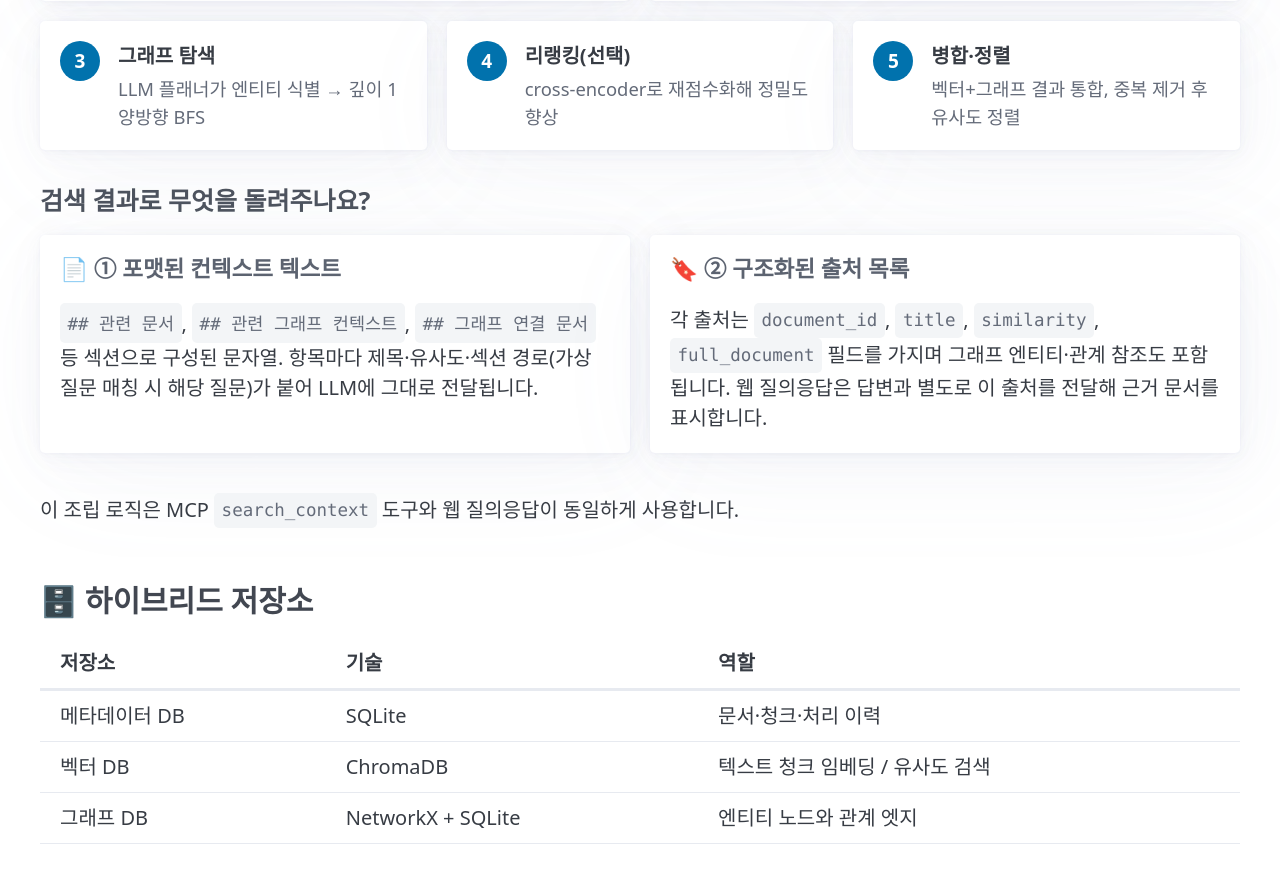
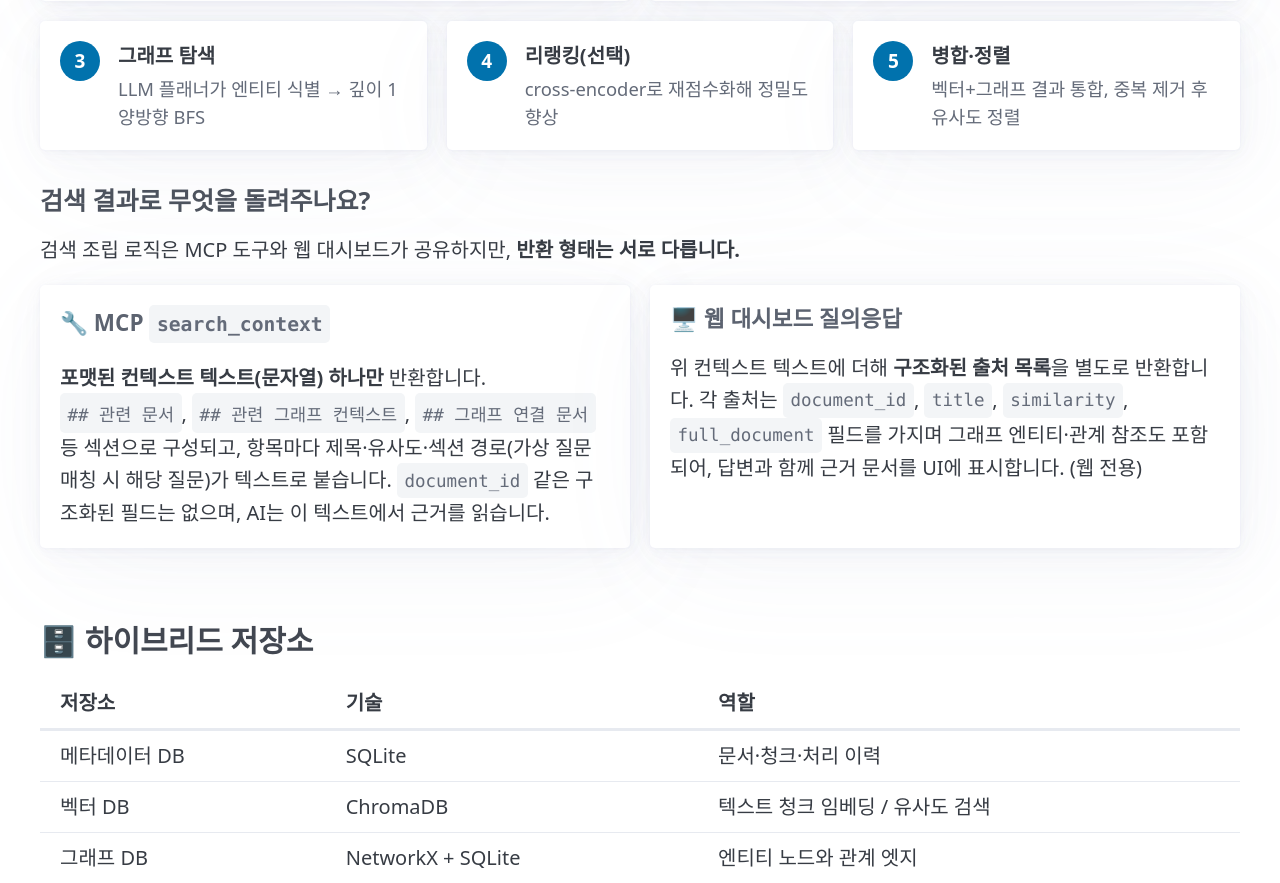
Before and after one commit to MyNameIsTaeYeong/project-context-loop-system, a FastAPI app: template src/context_loop/web/templates/about.html in a window 1280 px wide. Shown: the part 4016-4899 px from the top of the page. Run offline with FastAPI, Linux system fonts and the light colour scheme; the template is opened without the code that fills it, so the values that code supplies are empty; parts of the project's set-up code (start-up, migrations or seed data) failed here and were passed over; some libraries are stand-ins or nearby versions.

Commit message:
About page: correct search return value for MCP vs web
MCP search_context returns only the formatted context text string (it
calls assemble_context -> str); it does NOT return structured source
objects with document_id. The structured source list (document_id,
title, similarity, full_document) comes only from the web dashboard path
(assemble_context_with_sources). Reword the section to distinguish the
two return shapes instead of implying they are identical.

Co-Authored-By: Claude Opus 4.8 <noreply@anthropic.com>
Claude-Session: https://claude.ai/code/session_015sPSPcweN1j5xFNBXe9pbc

```diff
--- a/src/context_loop/web/templates/about.html
+++ b/src/context_loop/web/templates/about.html
@@ -312,27 +312,30 @@
     </div>
 
     <h4 style="margin-top: 1.75rem;">검색 결과로 무엇을 돌려주나요?</h4>
+    <p>
+        검색 조립 로직은 MCP 도구와 웹 대시보드가 공유하지만, <strong>반환 형태는 서로 다릅니다.</strong>
+    </p>
     <div class="grid">
         <article>
-            <h5>📄 ① 포맷된 컨텍스트 텍스트</h5>
+            <h5>🔧 MCP <code>search_context</code></h5>
             <p style="margin-bottom: 0;">
+                <strong>포맷된 컨텍스트 텍스트(문자열) 하나만</strong> 반환합니다.
                 <code>## 관련 문서</code>, <code>## 관련 그래프 컨텍스트</code>,
-                <code>## 그래프 연결 문서</code> 등 섹션으로 구성된 문자열. 항목마다 제목·유사도·섹션
-                경로(가상 질문 매칭 시 해당 질문)가 붙어 LLM에 그대로 전달됩니다.
+                <code>## 그래프 연결 문서</code> 등 섹션으로 구성되고, 항목마다 제목·유사도·섹션
+                경로(가상 질문 매칭 시 해당 질문)가 텍스트로 붙습니다. <code>document_id</code> 같은
+                구조화된 필드는 없으며, AI는 이 텍스트에서 근거를 읽습니다.
             </p>
         </article>
         <article>
-            <h5>🔖 ② 구조화된 출처 목록</h5>
+            <h5>🖥️ 웹 대시보드 질의응답</h5>
             <p style="margin-bottom: 0;">
+                위 컨텍스트 텍스트에 더해 <strong>구조화된 출처 목록</strong>을 별도로 반환합니다.
                 각 출처는 <code>document_id</code>, <code>title</code>, <code>similarity</code>,
-                <code>full_document</code> 필드를 가지며 그래프 엔티티·관계 참조도 포함됩니다. 웹
-                질의응답은 답변과 별도로 이 출처를 전달해 근거 문서를 표시합니다.
+                <code>full_document</code> 필드를 가지며 그래프 엔티티·관계 참조도 포함되어, 답변과
+                함께 근거 문서를 UI에 표시합니다. (웹 전용)
             </p>
         </article>
     </div>
-    <p style="margin-top: 1rem;">
-        이 조립 로직은 MCP <code>search_context</code> 도구와 웹 질의응답이 동일하게 사용합니다.
-    </p>
 </section>
 
 <section class="about-section">
```
